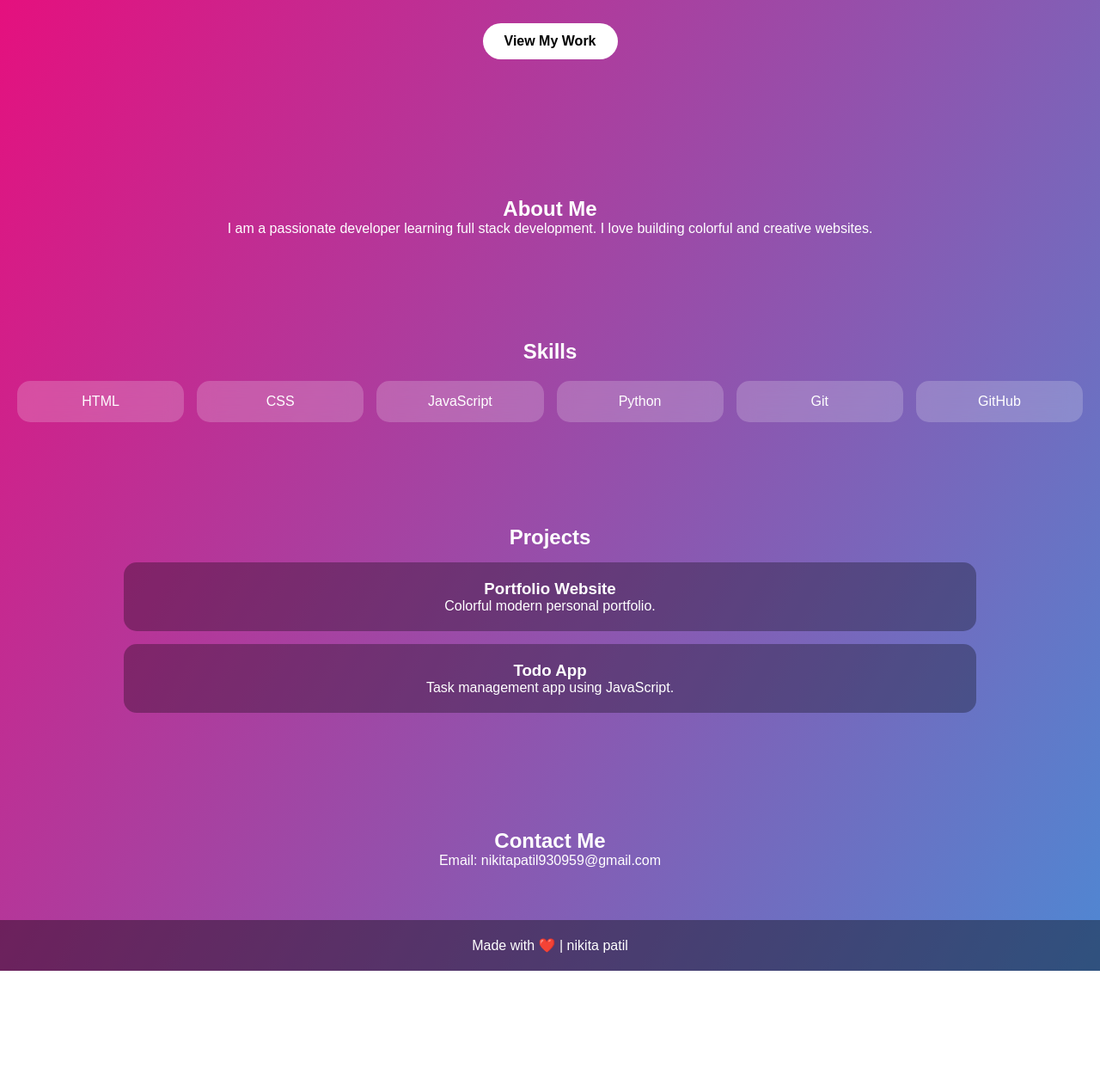
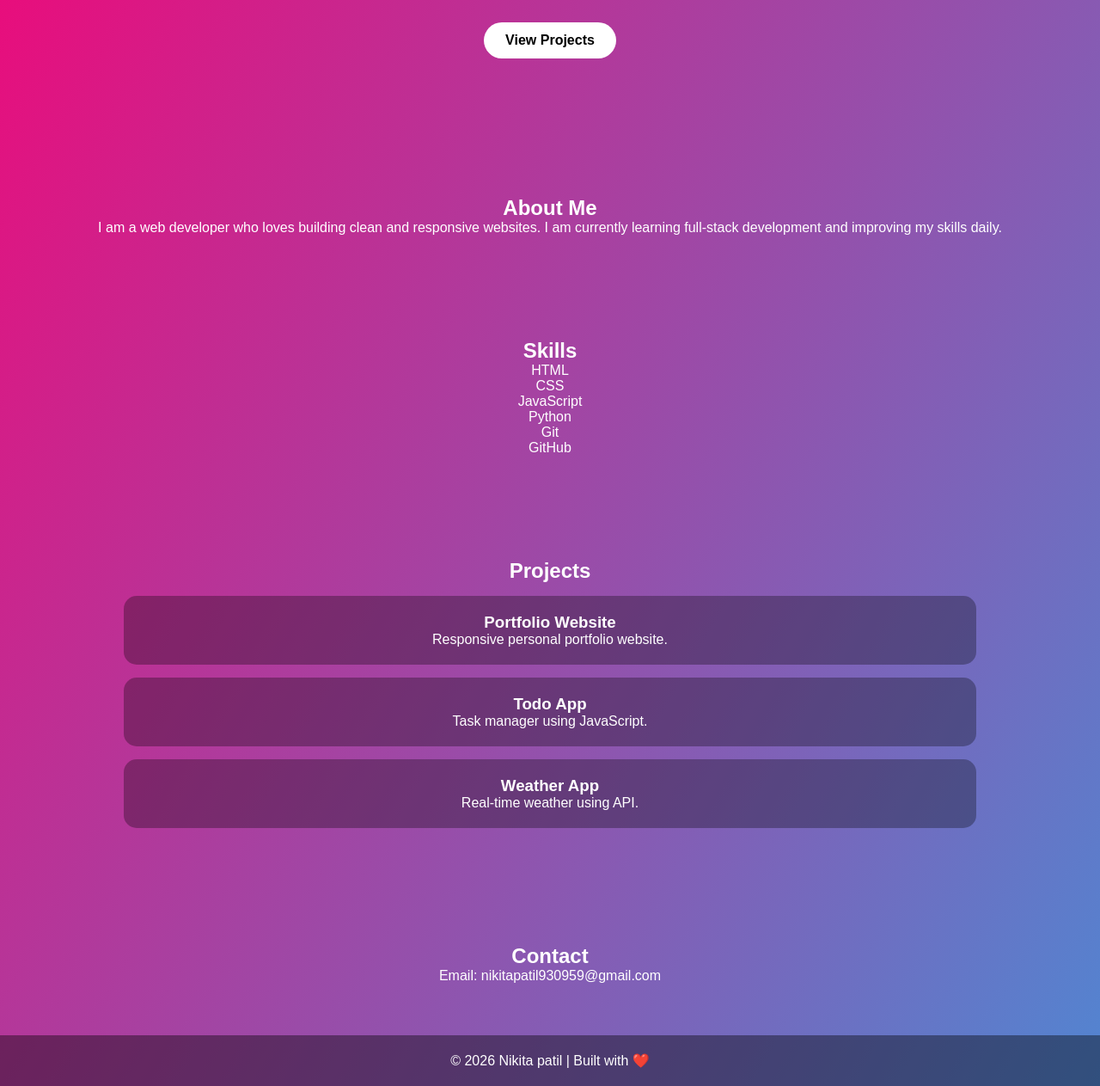
Before and after one commit to Nikitapatil14/Portfolio, a plain HTML site: page index.html in a window 1280 px wide. Shown: the part 191-1454 px from the top of the page at 86% size. Before the commit the page ends 1320 px from the top, so only its background shows below. Drawn offline with Linux system fonts and the light colour scheme.

Commit message:
Revise portfolio content and structure
Updated various sections of the portfolio to improve clarity and professionalism.

```diff
--- a/index.html
+++ b/index.html
@@ -3,29 +3,32 @@
 <head>
   <meta charset="UTF-8" />
   <meta name="viewport" content="width=device-width, initial-scale=1.0"/>
-  <title>my protfolio</title>
+  <title>My Portfolio</title>
   <link rel="stylesheet" href="style.css"/>
 </head>
 
 <body>
 
+  <!-- HERO -->
   <header class="hero">
-    <h1>Hi, I'm <span>Nikita Patil</span> 👋</h1>
-    <p>Creative Web Developer | Designer | Learner</p>
-    <a href="#projects" class="btn">View My Work</a>
+    <h1>Hi, I'm <span>Nikita Patil</span></h1>
+    <p>Web Developer | Student | Learner |Problem solver</p>
+    <a href="#projects" class="btn">View Projects</a>
   </header>
 
-  <section class="about">
+  <!-- ABOUT -->
+  <section class="section">
     <h2>About Me</h2>
     <p>
-      I am a passionate developer learning full stack development.
-      I love building colorful and creative websites.
+      I am a web developer who loves building clean and responsive websites.
+      I am currently learning full-stack development and improving my skills daily.
     </p>
   </section>
 
-  <section class="skills">
+  <!-- SKILLS -->
+  <section class="section">
     <h2>Skills</h2>
-    <div class="grid">
+    <div class="skills">
       <div>HTML</div>
       <div>CSS</div>
       <div>JavaScript</div>
@@ -35,28 +38,34 @@
     </div>
   </section>
 
-  <section id="projects" class="projects">
+  <!-- PROJECTS -->
+  <section class="section" id="projects">
     <h2>Projects</h2>
 
     <div class="card">
       <h3>Portfolio Website</h3>
-      <p>Colorful modern personal portfolio.</p>
+      <p>Responsive personal portfolio website.</p>
     </div>
 
     <div class="card">
       <h3>Todo App</h3>
-      <p>Task management app using JavaScript.</p>
+      <p>Task manager using JavaScript.</p>
     </div>
 
+    <div class="card">
+      <h3>Weather App</h3>
+      <p>Real-time weather using API.</p>
+    </div>
   </section>
 
-  <section class="contact">
-    <h2>Contact Me</h2>
-    <p>Email: nikitapatil930959@gmail.com </p>
+  <!-- CONTACT -->
+  <section class="section">
+    <h2>Contact</h2>
+    <p>Email: nikitapatil930959@gmail.com</p>
   </section>
 
   <footer>
-    <p>Made with ❤️ | nikita patil </p>
+    <p>© 2026 Nikita patil | Built with ❤️</p>
   </footer>
 
 </body>
```
